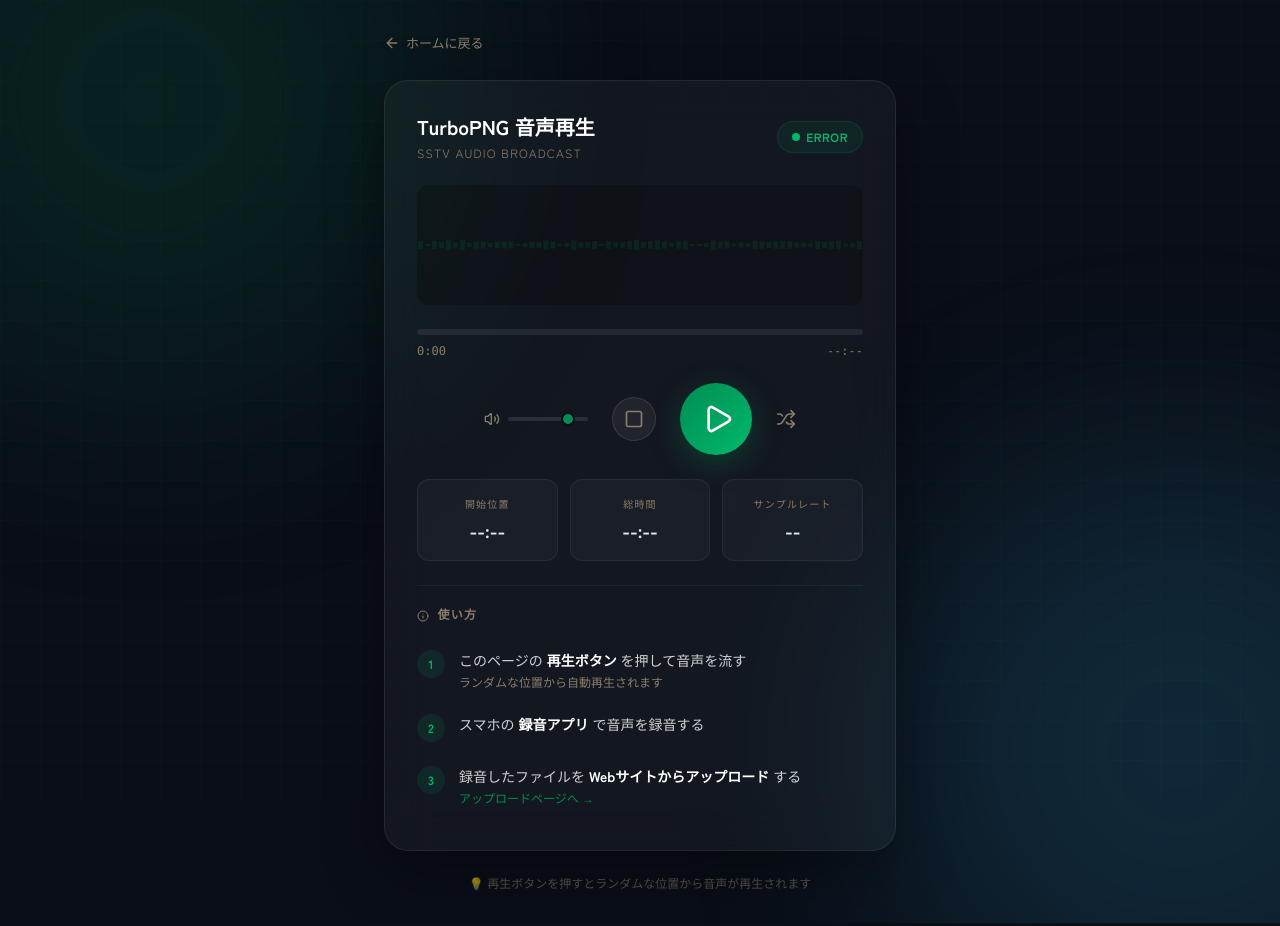
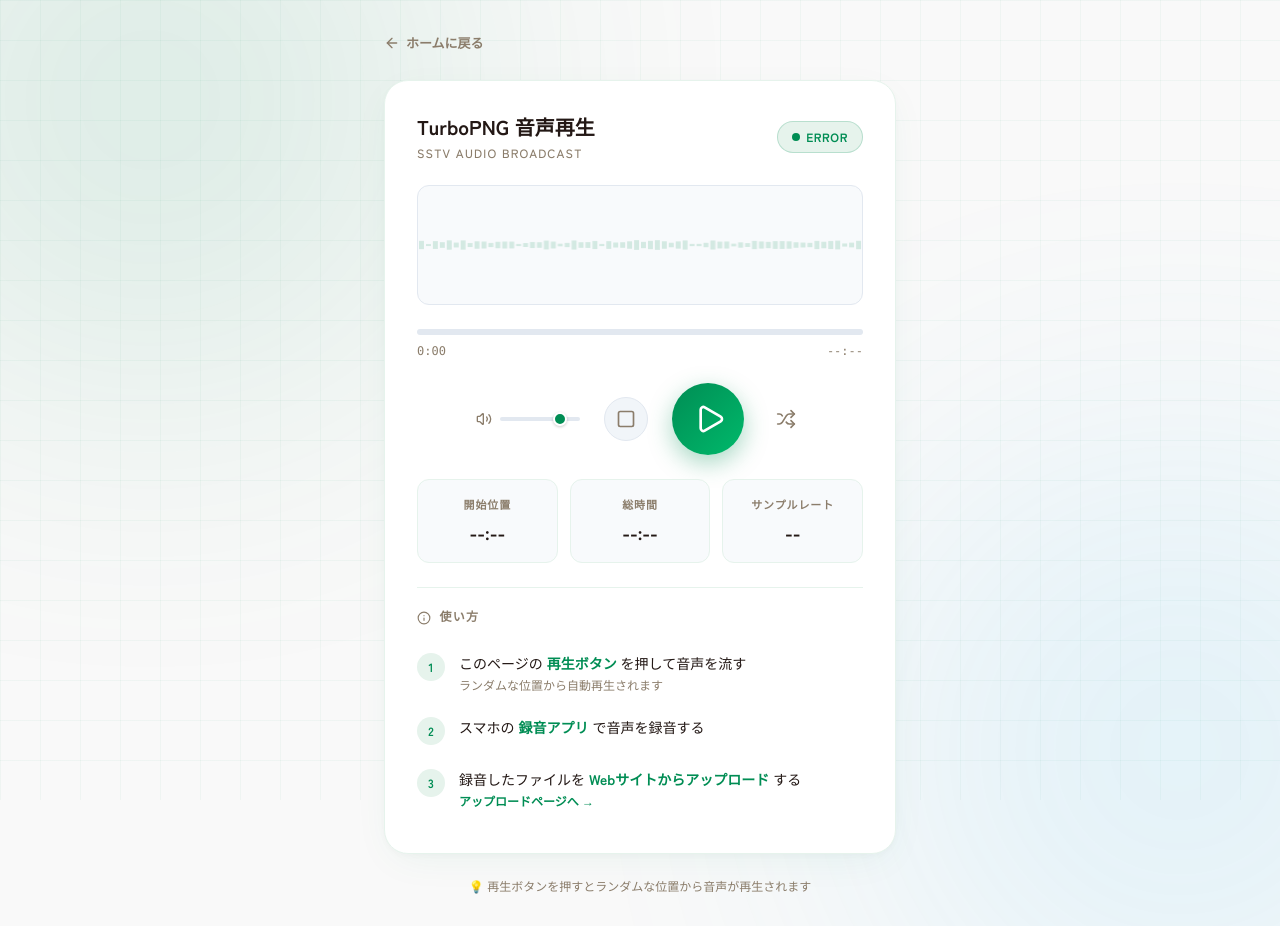
Before and after one commit to kazu4042/sstv-png-stand, a Python web app: template web_turbo_png/templates/demo_player.html in a window 1280 px wide. Run offline with Jinja, Linux system fonts and the light colour scheme; the template is opened without the code that fills it, so the values that code supplies are empty; some libraries are stand-ins or nearby versions.

Commit message:
UI: Update demo audio player theme to match light design system

```diff
--- a/web_turbo_png/templates/demo_player.html
+++ b/web_turbo_png/templates/demo_player.html
@@ -37,10 +37,10 @@
 
     <style>
         body {
-            background-color: #0a0e17;
-            color: #e0e6ed;
+            background-color: #f9f9f9;
+            color: #231815;
             font-family: 'Zen Kaku Gothic New', sans-serif;
-            overflow: hidden;
+            overflow-x: hidden;
             min-height: 100vh;
         }
 
@@ -61,28 +61,28 @@
             width: 600px;
             height: 600px;
             border-radius: 50%;
-            filter: blur(120px);
-            opacity: 0.15;
+            filter: blur(140px);
+            opacity: 0.12;
             pointer-events: none;
             z-index: 0;
             transition: opacity 0.8s ease;
         }
         .bg-glow.glow-1 { background: #008d54; top: -200px; left: -150px; }
         .bg-glow.glow-2 { background: #38bdf8; bottom: -250px; right: -200px; }
-        .bg-glow.playing { opacity: 0.35; }
+        .bg-glow.playing { opacity: 0.22; }
 
         /* ====== Card ====== */
         .player-card {
-            background: rgba(255, 255, 255, 0.04);
-            border: 1px solid rgba(255, 255, 255, 0.08);
+            background: #ffffff;
+            border: 1px solid #e6f3ec;
             backdrop-filter: blur(24px);
             border-radius: 24px;
-            box-shadow: 0 20px 60px rgba(0, 0, 0, 0.4);
-            transition: box-shadow 0.5s ease, border-color 0.5s ease;
+            box-shadow: 0 10px 40px -10px rgba(0, 141, 84, 0.08), 0 2px 10px rgba(0, 0, 0, 0.03);
+            transition: box-shadow 0.4s ease, border-color 0.4s ease, transform 0.3s ease;
         }
         .player-card.playing {
-            border-color: rgba(0, 141, 84, 0.3);
-            box-shadow: 0 20px 80px rgba(0, 141, 84, 0.15), 0 0 0 1px rgba(0, 141, 84, 0.1);
+            border-color: #008d54;
+            box-shadow: 0 20px 50px -10px rgba(0, 141, 84, 0.18), 0 0 0 2px rgba(0, 141, 84, 0.12);
         }
 
         /* ====== Waveform visualizer ====== */
@@ -91,7 +91,8 @@
             height: 120px;
             border-radius: 12px;
             overflow: hidden;
-            background: rgba(0, 0, 0, 0.25);
+            background: #f8fafc;
+            border: 1px solid #e2e8f0;
         }
         #waveform-canvas {
             width: 100%;
@@ -111,13 +112,13 @@
             justify-content: center;
             cursor: pointer;
             transition: transform 0.2s, box-shadow 0.3s;
-            box-shadow: 0 8px 30px rgba(0, 141, 84, 0.35);
+            box-shadow: 0 8px 24px rgba(0, 141, 84, 0.35);
         }
         .play-btn:hover {
-            transform: scale(1.08);
-            box-shadow: 0 12px 40px rgba(0, 141, 84, 0.5);
+            transform: scale(1.06);
+            box-shadow: 0 12px 32px rgba(0, 141, 84, 0.45);
         }
-        .play-btn:active { transform: scale(0.95); }
+        .play-btn:active { transform: scale(0.96); }
         .play-btn.playing {
             animation: pulse-ring 2s ease-in-out infinite;
         }
@@ -127,8 +128,8 @@
             width: 44px;
             height: 44px;
             border-radius: 50%;
-            background: rgba(255, 255, 255, 0.06);
-            border: 1px solid rgba(255, 255, 255, 0.1);
+            background: #f1f5f9;
+            border: 1px solid #e2e8f0;
             color: #8b7d6b;
             display: flex;
             align-items: center;
@@ -137,22 +138,22 @@
             transition: all 0.2s;
         }
         .stop-btn:hover {
-            background: rgba(239, 68, 68, 0.15);
-            border-color: rgba(239, 68, 68, 0.3);
+            background: #fee2e2;
+            border-color: #fca5a5;
             color: #ef4444;
             transform: scale(1.08);
         }
         .stop-btn:active { transform: scale(0.95); }
 
         @keyframes pulse-ring {
-            0%, 100% { box-shadow: 0 0 0 0 rgba(0, 141, 84, 0.4), 0 8px 30px rgba(0, 141, 84, 0.35); }
-            50% { box-shadow: 0 0 0 14px rgba(0, 141, 84, 0), 0 8px 30px rgba(0, 141, 84, 0.35); }
+            0%, 100% { box-shadow: 0 0 0 0 rgba(0, 141, 84, 0.4), 0 8px 24px rgba(0, 141, 84, 0.35); }
+            50% { box-shadow: 0 0 0 14px rgba(0, 141, 84, 0), 0 8px 24px rgba(0, 141, 84, 0.35); }
         }
 
         /* ====== Progress bar ====== */
         .progress-track {
             height: 6px;
-            background: rgba(255, 255, 255, 0.08);
+            background: #e2e8f0;
             border-radius: 3px;
             overflow: hidden;
             cursor: pointer;
@@ -160,7 +161,7 @@
         }
         .progress-fill {
             height: 100%;
-            background: linear-gradient(90deg, #008d54, #38bdf8);
+            background: linear-gradient(90deg, #008d54, #00b96b);
             border-radius: 3px;
             width: 0%;
             transition: width 0.1s linear;
@@ -174,45 +175,46 @@
             padding: 6px 14px;
             border-radius: 100px;
             font-size: 12px;
-            font-weight: 600;
+            font-weight: 700;
             letter-spacing: 0.05em;
         }
         .status-badge.ready {
-            background: rgba(0, 141, 84, 0.12);
-            color: #00b96b;
+            background: #e6f3ec;
+            color: #008d54;
             border: 1px solid rgba(0, 141, 84, 0.2);
         }
         .status-badge.playing-badge {
-            background: rgba(56, 189, 248, 0.12);
-            color: #38bdf8;
-            border: 1px solid rgba(56, 189, 248, 0.2);
+            background: #e0f2fe;
+            color: #0284c7;
+            border: 1px solid rgba(2, 132, 199, 0.25);
             animation: badge-blink 1.5s ease-in-out infinite;
         }
 
         @keyframes badge-blink {
             0%, 100% { opacity: 1; }
-            50% { opacity: 0.6; }
+            50% { opacity: 0.65; }
         }
 
         /* ====== Info grid ====== */
         .info-cell {
-            background: rgba(255, 255, 255, 0.03);
-            border: 1px solid rgba(255, 255, 255, 0.06);
+            background: #f8fafc;
+            border: 1px solid #e6f3ec;
             border-radius: 12px;
             padding: 16px;
             text-align: center;
         }
         .info-cell .label {
-            font-size: 10px;
+            font-size: 11px;
             text-transform: uppercase;
-            letter-spacing: 0.12em;
+            letter-spacing: 0.08em;
             color: #8b7d6b;
+            font-weight: 600;
             margin-bottom: 6px;
         }
         .info-cell .value {
             font-size: 18px;
             font-weight: 700;
-            color: #e0e6ed;
+            color: #231815;
             font-variant-numeric: tabular-nums;
         }
 
@@ -224,17 +226,17 @@
             align-items: center;
             gap: 6px;
             font-size: 13px;
-            font-weight: 500;
+            font-weight: 600;
             transition: color 0.2s;
         }
-        .back-link:hover { color: #00b96b; }
+        .back-link:hover { color: #008d54; }
 
         /* ====== Volume slider ====== */
         input[type="range"] {
             -webkit-appearance: none;
             appearance: none;
             height: 4px;
-            background: rgba(255, 255, 255, 0.1);
+            background: #e2e8f0;
             border-radius: 2px;
             outline: none;
         }
@@ -245,7 +247,8 @@
             border-radius: 50%;
             background: #008d54;
             cursor: pointer;
-            border: 2px solid #0a0e17;
+            border: 2px solid #ffffff;
+            box-shadow: 0 1px 3px rgba(0, 0, 0, 0.2);
         }
 
         /* ====== Instructions ====== */
@@ -259,8 +262,8 @@
             width: 28px;
             height: 28px;
             border-radius: 50%;
-            background: rgba(0, 141, 84, 0.15);
-            color: #00b96b;
+            background: #e6f3ec;
+            color: #008d54;
             display: flex;
             align-items: center;
             justify-content: center;
@@ -289,8 +292,8 @@
             <!-- Header -->
             <div class="flex items-center justify-between mb-6">
                 <div>
-                    <h1 class="text-xl font-bold text-white mb-1">TurboPNG 音声再生</h1>
-                    <p class="text-xs text-earth tracking-widest uppercase">SSTV Audio Broadcast</p>
+                    <h1 class="text-xl font-bold text-ink mb-1">TurboPNG 音声再生</h1>
+                    <p class="text-xs text-earth tracking-widest uppercase font-medium">SSTV Audio Broadcast</p>
                 </div>
                 <div id="statusBadge" class="status-badge ready">
                     <span class="w-2 h-2 rounded-full bg-current"></span>
@@ -307,7 +310,7 @@
             <div class="progress-track mb-2" id="progressTrack">
                 <div class="progress-fill" id="progressFill"></div>
             </div>
-            <div class="flex justify-between text-xs text-earth mb-6 font-mono">
+            <div class="flex justify-between text-xs text-earth mb-6 font-mono font-medium">
                 <span id="currentTime">0:00</span>
                 <span id="totalTime">--:--</span>
             </div>
@@ -327,7 +330,7 @@
                     <i data-lucide="play" class="w-8 h-8" id="playIcon" style="margin-left: 3px;"></i>
                 </button>
 
-                <button class="text-earth hover:text-white transition-colors" id="randomBtn" title="ランダム位置から再生">
+                <button class="text-earth hover:text-forest transition-colors p-2 rounded-full hover:bg-forestLight/50" id="randomBtn" title="ランダム位置から再生">
                     <i data-lucide="shuffle" class="w-5 h-5"></i>
                 </button>
             </div>
@@ -349,36 +352,36 @@
             </div>
 
             <!-- Instructions -->
-            <div class="border-t border-white/5 pt-5">
+            <div class="border-t border-forestLight pt-5">
                 <h3 class="text-xs font-bold text-earth tracking-widest uppercase mb-4">
-                    <i data-lucide="info" class="w-3 h-3 inline mr-1"></i>
+                    <i data-lucide="info" class="w-3.5 h-3.5 inline mr-1"></i>
                     使い方
                 </h3>
                 <div class="instruction-step">
                     <div class="step-number">1</div>
                     <div>
-                        <p class="text-sm text-white/80">このページの <strong class="text-white">再生ボタン</strong> を押して音声を流す</p>
+                        <p class="text-sm text-ink font-medium">このページの <strong class="text-forest font-bold">再生ボタン</strong> を押して音声を流す</p>
                         <p class="text-xs text-earth mt-1">ランダムな位置から自動再生されます</p>
                     </div>
                 </div>
                 <div class="instruction-step">
                     <div class="step-number">2</div>
                     <div>
-                        <p class="text-sm text-white/80">スマホの <strong class="text-white">録音アプリ</strong> で音声を録音する</p>
+                        <p class="text-sm text-ink font-medium">スマホの <strong class="text-forest font-bold">録音アプリ</strong> で音声を録音する</p>
                     </div>
                 </div>
                 <div class="instruction-step">
                     <div class="step-number">3</div>
                     <div>
-                        <p class="text-sm text-white/80">録音したファイルを <strong class="text-white">Webサイトからアップロード</strong> する</p>
-                        <p class="text-xs text-earth mt-1"><a href="/app" class="text-forest hover:underline">アップロードページへ →</a></p>
+                        <p class="text-sm text-ink font-medium">録音したファイルを <strong class="text-forest font-bold">Webサイトからアップロード</strong> する</p>
+                        <p class="text-xs text-earth mt-1"><a href="/app" class="text-forest font-semibold hover:underline">アップロードページへ →</a></p>
                     </div>
                 </div>
             </div>
         </div>
 
         <!-- Footer note -->
-        <div class="mt-6 text-center text-xs text-earth/60">
+        <div class="mt-6 text-center text-xs text-earth font-medium">
             <p>💡 再生ボタンを押すとランダムな位置から音声が再生されます</p>
         </div>
     </div>
@@ -460,8 +463,8 @@
                 const val = dataArray[i * step] / 255;
                 const barH = Math.max(val * h * 0.85, 2);
                 const gradient = ctx.createLinearGradient(0, (h - barH) / 2, 0, (h + barH) / 2);
-                gradient.addColorStop(0, `rgba(0, 141, 84, ${0.4 + val * 0.6})`);
-                gradient.addColorStop(1, `rgba(56, 189, 248, ${0.2 + val * 0.4})`);
+                gradient.addColorStop(0, `rgba(0, 141, 84, ${0.5 + val * 0.5})`);
+                gradient.addColorStop(1, `rgba(0, 185, 107, ${0.3 + val * 0.4})`);
                 ctx.fillStyle = gradient;
                 ctx.fillRect(i * barW + 1, (h - barH) / 2, barW - 2, barH);
             }
@@ -485,6 +488,7 @@
             isPlaying = playing;
             if (playing) {
                 playIcon.setAttribute('data-lucide', 'pause');
+                playIcon.style.marginLeft = '0px';
                 playBtn.classList.add('playing');
                 playerCard.classList.add('playing');
                 glow1.classList.add('playing');
```
